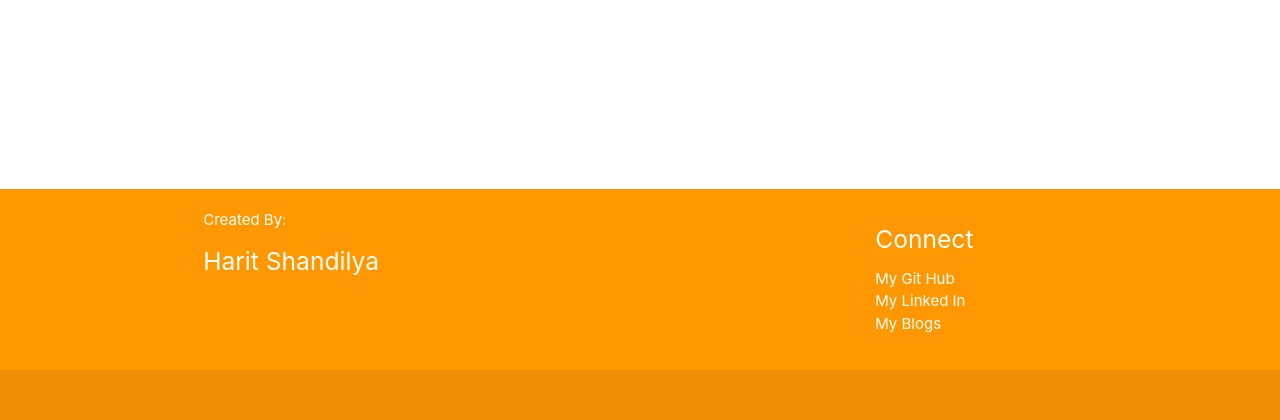
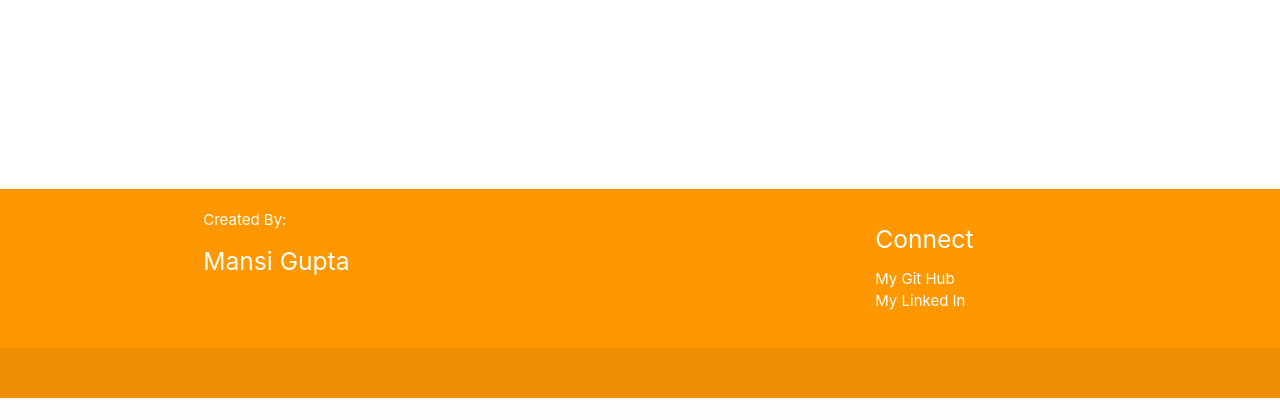
Before and after one commit to Mansi-Gupta359/Car-price-prediction, a Flask app: page / in a window 1280 px wide. Shown: the part 842-1262 px from the top of the page. After the commit the page ends 1240 px from the top, so only its background shows below. Run offline with Flask 2, Linux system fonts and the light colour scheme; parts of the project's set-up code (start-up, migrations or seed data) failed here and were passed over; some libraries are stand-ins or nearby versions.

Commit message:
Update index.html

```diff
--- a/Car-price-prediction-main/templates/index.html
+++ b/Car-price-prediction-main/templates/index.html
@@ -149,7 +149,7 @@
       <div class="row">
         <div class="col l6 s12">
           <h7 class="white-text">Created By:</h7>
-          <h5 class="white-text">Harit Shandilya</h5>
+          <h5 class="white-text">Mansi Gupta</h5>
 
           <p class="grey-text text-lighten-4"></p>
 
@@ -167,9 +167,8 @@
         <div class="col l3 s12">
           <h5 class="white-text">Connect</h5>
           <ul>
-            <li><a class="white-text" href="https://github.com/harit198">My Git Hub</a></li>
-            <li><a class="white-text" href="https://www.linkedin.com/in/harit-shandilya-b8967915a/">My Linked In</a></li>
-            <li><a class="white-text" href="https://medium.com/@haritshandilya198">My Blogs</a></li>
+            <li><a class="white-text" href="https://github.com/Mansi-Gupta359">My Git Hub</a></li>
+            <li><a class="white-text" href="https://www.linkedin.com/in/mansi-gupta-b13b97185/">My Linked In</a></li>
             <li><a class="white-text" href="#!"></a></li>
           </ul>
         </div>
```
